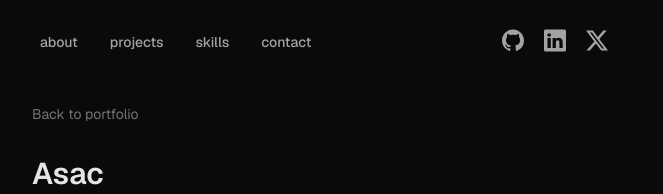
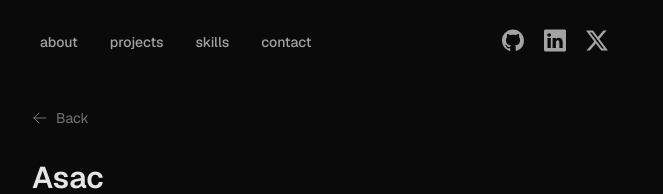
Before and after one commit to zinedinechami/portfolio_next, a Next.js app: page /projects/1 in a window 1280 px wide. Shown: the top 194 px of the page, without its empty margins (328-991 px from the left). Built offline with nearby package versions, Linux system fonts and the light colour scheme.

Commit message:
added back button in projects page, and made header functional in it too

```diff
--- a/src/app/componenets/header.tsx
+++ b/src/app/componenets/header.tsx
@@ -3,22 +3,22 @@ export default function Header() {
     <>
       <nav className="h-20  mt-6 relative">
         <ul className="flex  text-sm text-neutral-400 ">
-          <a href="#about">
+          <a href="/#about">
             <li className="mr-4 p-2  hover:text-neutral-200 transition-colors rounded font-medium ">
               about
             </li>
           </a>
-          <a href="#projects">
+          <a href="/#projects">
             <li className="mr-4 p-2  hover:text-neutral-200 transition-colors rounded font-medium">
               projects
             </li>
           </a>
-          <a href="#skills">
+          <a href="/#skills">
             <li className="mr-4 p-2  hover:text-neutral-200 transition-colors rounded font-medium">
               skills
             </li>
           </a>
-          <a href="#contact">
+          <a href="/#contact">
             <li className="mr-4 p-2  hover:text-neutral-200 transition-colors rounded font-medium">
               contact
             </li>
--- a/src/app/projects/[projectsId]/page.tsx
+++ b/src/app/projects/[projectsId]/page.tsx
@@ -10,7 +10,26 @@ export default function Project() {
         <main className={GeistSans.className}>
           <Header />
           <section className="pb-44">
-            <p className="text-sm text-neutral-500 mb-8">Back to portfolio</p>
+            <a href="/">
+              <p className="text-sm text-neutral-500 mb-8 flex mt-1">
+                {" "}
+                <svg
+                  xmlns="http://www.w3.org/2000/svg"
+                  fill="none"
+                  viewBox="0 0 24 24"
+                  strokeWidth={1.5}
+                  stroke="currentColor"
+                  className="w-4 mr-2 "
+                >
+                  <path
+                    strokeLinecap="round"
+                    strokeLinejoin="round"
+                    d="M10.5 19.5 3 12m0 0 7.5-7.5M3 12h18"
+                  />
+                </svg>
+                Back
+              </p>
+            </a>
             <h1 className="text-neutral-200 text-3xl font-semibold ">Asac</h1>
             <div className="w-full h-96 bg-neutral-800 my-6 rounded-lg">
               {/* <Image src={asac} width={500} height={500} alt="asac" /> */}
--- a/src/app/sections/about.tsx
+++ b/src/app/sections/about.tsx
@@ -6,15 +6,15 @@ import pfp from "../assets/profile_picture.png";
 export default function About() {
   return (
     <>
-      <section id="about" className="pt-12 pb-28 w-11/12">
-        <div className="flex pb-4 ">
+      <section id="about" className="pt-10 pb-28 w-10/12">
+        <div className="flex pb-3 ">
           <Image
             src={pfp}
             width={90}
             height={90}
             quality={100}
             alt="profile picture"
-            className="rounded-full border border-neutral-800 bg-neutral-800  "
+            className="rounded-full  bg-neutral-800  "
           />
           <div className="ml-5 mt-4 ">
             <h1 className="text-3xl font-bold text-neutral-200 ">
```
